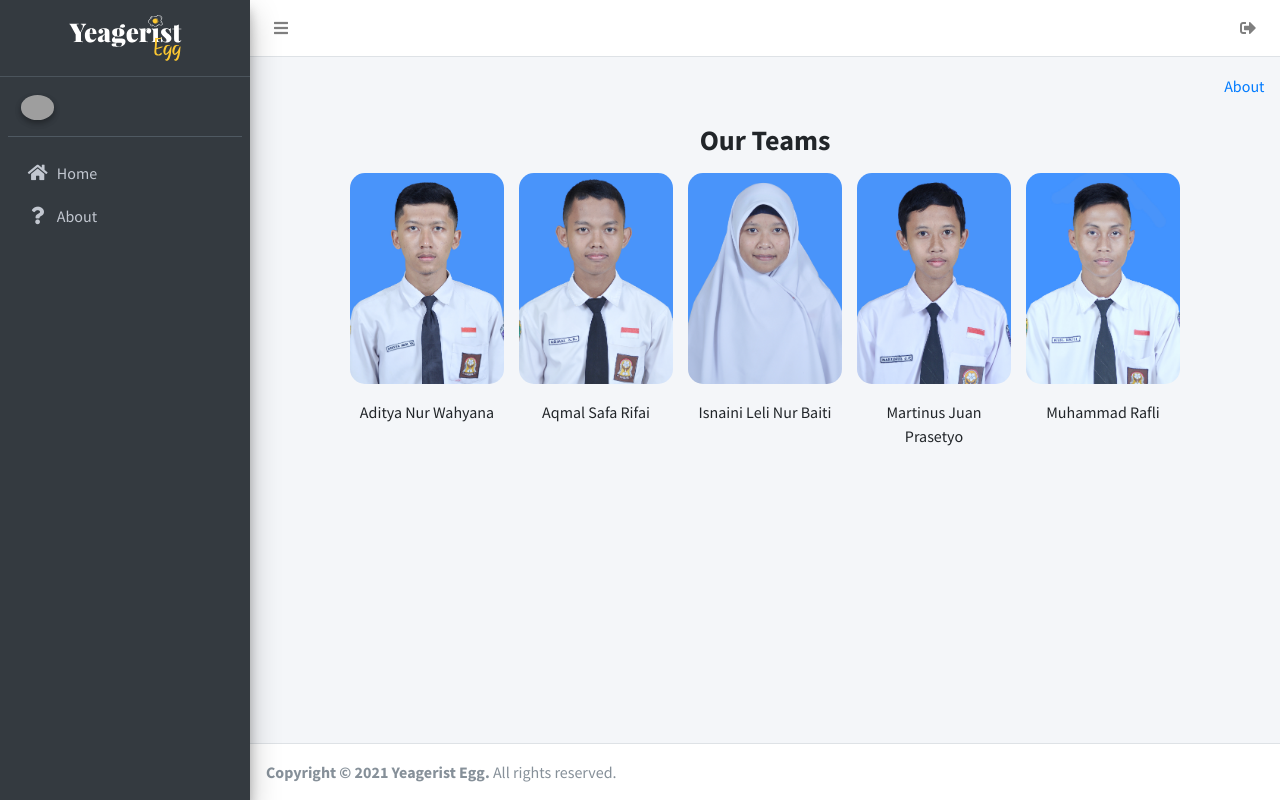
After one commit to juanprasetyo/monitoring-egg-incubator, a CodeIgniter app: page /database/about in a window 1280 px wide. The commit adds this page. Run offline with CodeIgniter, Linux system fonts and the light colour scheme; the visitor is signed in with stand-in values (Sample User, id 1); data that the repository does not hold is empty; some libraries are stand-ins or nearby versions; grey boxes are pictures that could not be loaded.

Commit message:
tambah halaman about

```diff
--- a/application/config/routes.php
+++ b/application/config/routes.php
@@ -59,5 +59,6 @@ $route['register']                          = 'C_Auth/register_view';
 
 $route['dashboard']                         = 'C_Index';
 $route['dashboard/(:any)']                  = 'C_Index/$1';
+$route['about']                             = 'C_Index/about';
 
 $route['insert_suhu_kelembaban']            = 'C_Wemos/insert_suhu_kelembaban';
--- a/application/controllers/C_Index.php
+++ b/application/controllers/C_Index.php
@@ -26,6 +26,19 @@ class C_Index extends CI_Controller
         $this->load->view('V_Header', $data);
         $this->load->view('V_Sidebar', $data);
         $this->load->view('V_Dashboard', $data);
+        $this->load->view('V_Footer', $data);
+    }
+
+    public function about()
+    {
+        $email = $this->session->userdata('email');
+        $data  = [
+            'title' => 'About',
+            'user'  => $this->M_user->get_by_email($email)->row_array(),
+        ];
+        $this->load->view('V_Header', $data);
+        $this->load->view('V_Sidebar', $data);
+        $this->load->view('V_About', $data);
         $this->load->view('V_Footer', $data);
     }
 
--- /dev/null
+++ b/application/views/V_About.php
@@ -0,0 +1,53 @@
+<!-- Content Wrapper. Contains page content -->
+<div class="content-wrapper">
+    <!-- Content Header (Page header) -->
+    <div class="content-header">
+        <div class="container-fluid">
+            <div class="row mb-2">
+                <div class="col-sm-6">
+                    <h1 class="m-0 text-dark"></h1>
+                </div><!-- /.col -->
+                <div class="col-sm-6">
+                    <ol class="breadcrumb float-sm-right">
+                        <li class="breadcrumb-item"><a href="#">About</a></li>
+                    </ol>
+                </div><!-- /.col -->
+            </div><!-- /.row -->
+        </div><!-- /.container-fluid -->
+    </div>
+    <!-- /.content-header -->
+
+    <!-- Main content -->
+    <div class="content">
+        <div class="container-fluid">
+            <h3 class="text-center text-bold">Our Teams</h3>
+            <div class="row mt-3">
+                <div class="col-lg-1"></div>
+                <div class="col-lg-2 text-center">
+                    <img src="<?= base_url('assets/img/member/adit.JPG'); ?>" alt="" style="width: 100%; border-radius: 15px;">
+                    <p class="mt-3">Aditya Nur Wahyana</p>
+                </div>
+                <div class="col-lg-2 text-center">
+                    <img src="<?= base_url('assets/img/member/aqmal.JPG'); ?>" alt="" style="width: 100%; border-radius: 15px;">
+                    <p class="mt-3">Aqmal Safa Rifai</p>
+                </div>
+                <div class="col-lg-2 text-center">
+                    <img src="<?= base_url('assets/img/member/leli.JPG'); ?>" alt="" style="width: 100%; border-radius: 15px;">
+                    <p class="mt-3">Isnaini Leli Nur Baiti</p>
+                </div>
+                <div class="col-lg-2 text-center">
+                    <img src="<?= base_url('assets/img/member/juan.JPG'); ?>" alt="" style="width: 100%; border-radius: 15px;">
+                    <p class="mt-3">Martinus Juan Prasetyo</p>
+                </div>
+                <div class="col-lg-2 text-center">
+                    <img src="<?= base_url('assets/img/member/rafli.JPG'); ?>" alt="" style="width: 100%; border-radius: 15px;">
+                    <p class="mt-3">Muhammad Rafli</p>
+                </div>
+                <div class="col-lg-1"></div>
+            </div>
+            <!-- /.row -->
+        </div><!-- /.container-fluid -->
+    </div>
+    <!-- /.content -->
+</div>
+<!-- /.content-wrapper -->
--- a/application/views/V_Dashboard.php
+++ b/application/views/V_Dashboard.php
@@ -162,8 +162,7 @@
                 </div><!-- /.col -->
                 <div class="col-sm-6">
                     <ol class="breadcrumb float-sm-right">
-                        <li class="breadcrumb-item"><a href="#">Home</a></li>
-                        <li class="breadcrumb-item active">Dashboard</li>
+                        <li class="breadcrumb-item"><a href="#">Dashboard</a></li>
                     </ol>
                 </div><!-- /.col -->
             </div><!-- /.row -->
```
